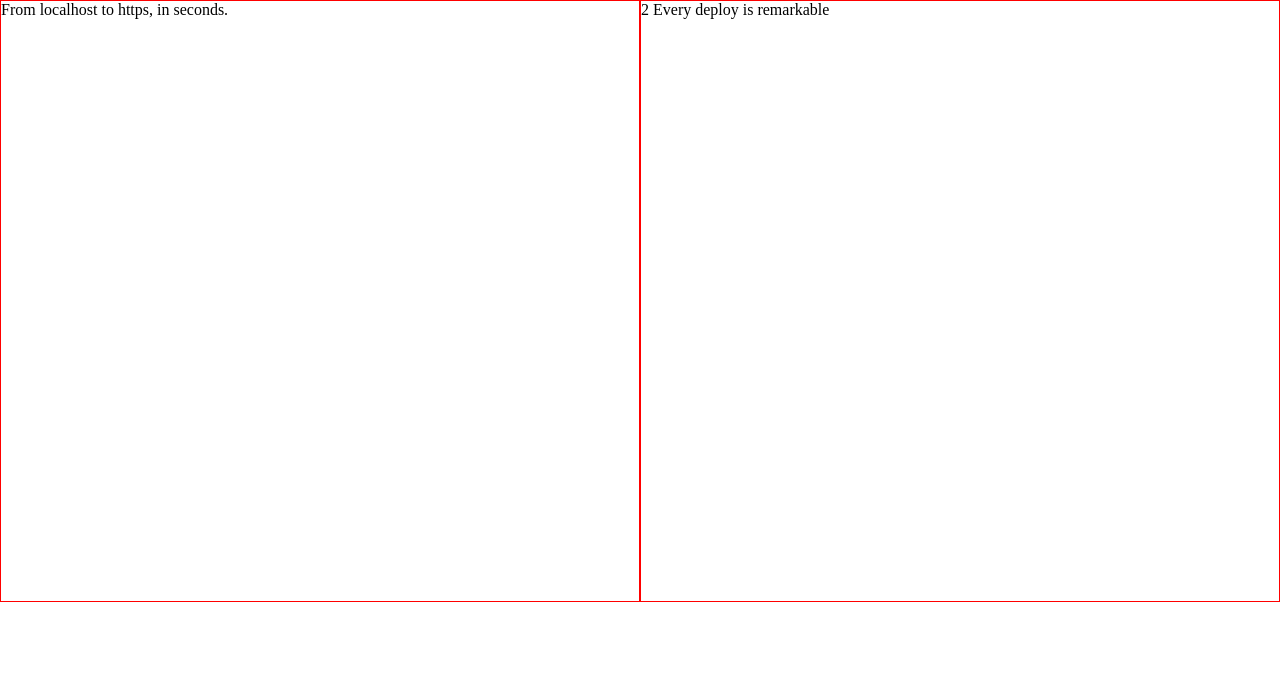
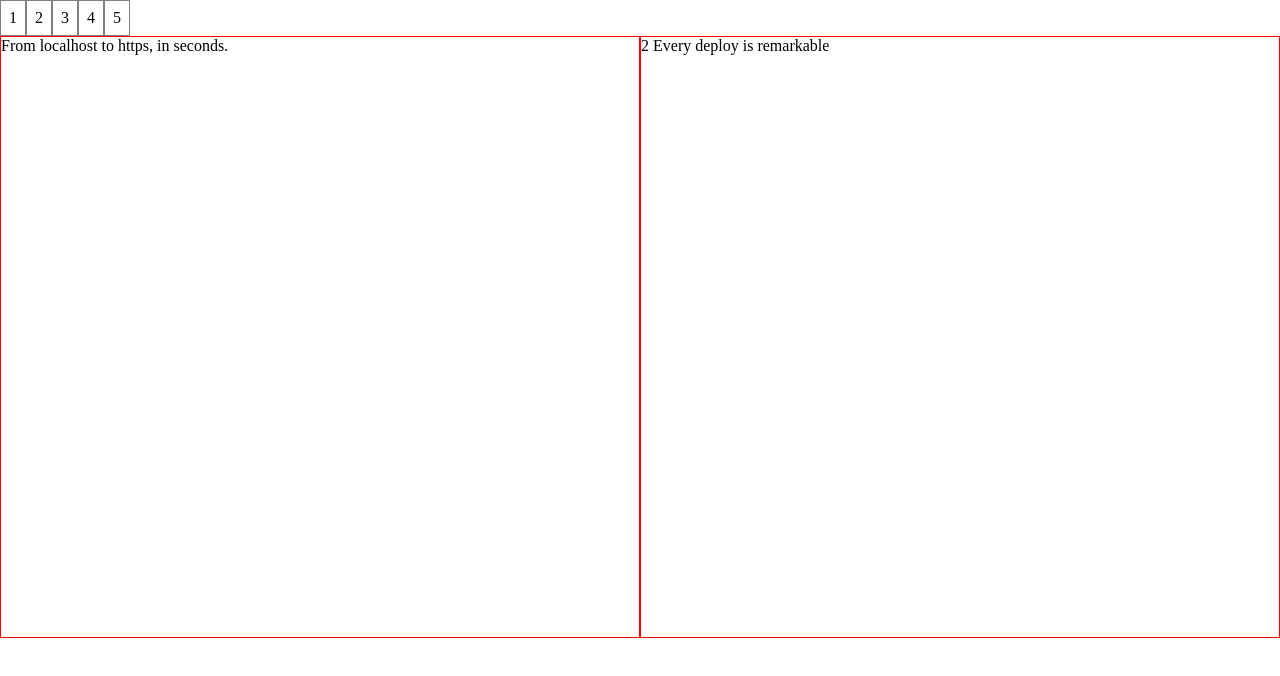
Before and after one commit to sokhuong-uon/fundamentals-of-web-development, a plain HTML site: page index.html in a window 1280 px wide. Drawn offline with Linux system fonts and the light colour scheme.

Commit message:
feat: hide or show element based on screen size using media query

```diff
--- /dev/null
+++ b/assets/header.css
@@ -0,0 +1,27 @@
+.main-nav {
+  display: flex;
+}
+.nav-list {
+  display: none;
+  list-style: none;
+}
+
+.nav-list-item {
+  padding: 0.5rem;
+  border: 1px solid gray;
+}
+
+.hamburger-menu {
+  margin-left: auto;
+  background-color: cyan;
+  padding: 0.5rem;
+}
+
+@media (min-width: 1024px) {
+  .nav-list {
+    display: flex;
+  }
+  .hamburger-menu {
+    display: none;
+  }
+}
--- a/index.html
+++ b/index.html
@@ -11,8 +11,22 @@
       rel="stylesheet"
     />
     <link rel="stylesheet" href="/assets/style.css" />
+    <link rel="stylesheet" href="/assets/header.css" />
   </head>
   <body>
+    <header>
+      <nav class="main-nav">
+        <ul class="nav-list">
+          <li class="nav-list-item">1</li>
+          <li class="nav-list-item">2</li>
+          <li class="nav-list-item">3</li>
+          <li class="nav-list-item">4</li>
+          <li class="nav-list-item">5</li>
+        </ul>
+
+        <div class="hamburger-menu">=</div>
+      </nav>
+    </header>
     <div class="grid-container">
       <div class="grid-item">From localhost to https, in seconds.</div>
       <div class="grid-item">2 Every deploy is remarkable</div>
```
